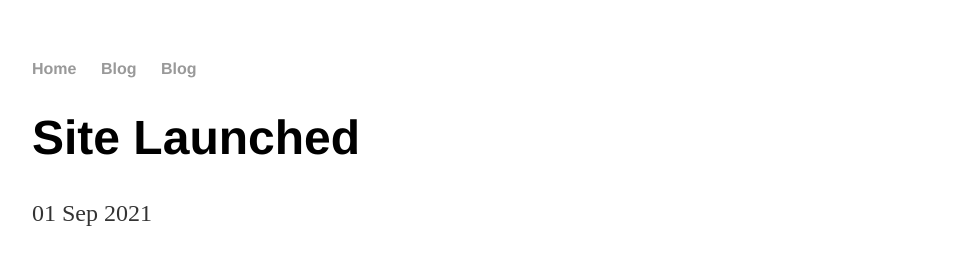
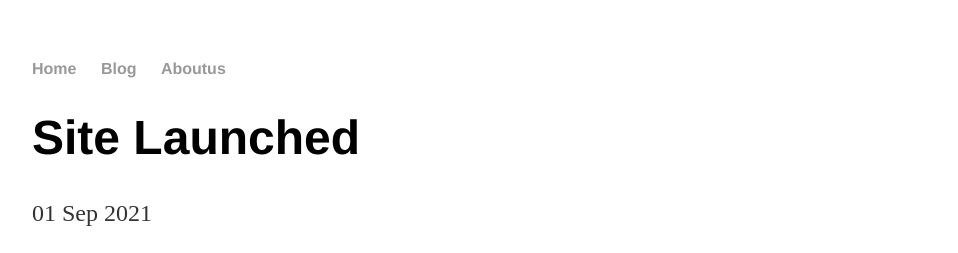
Before and after one commit to kaylaqn/kaylaqn.github.io, a Jekyll site: the page built from _posts/2021-09-01-site-launched.md, in a window 1280 px wide. Shown: the top 253 px of the page, without its empty margins (160-1118 px from the left). Built offline with Jekyll 4.4.1, drawn with Linux system fonts in a browser that asks for light colours.

Commit message:
Update default.html

```diff
--- a/_layouts/default.html
+++ b/_layouts/default.html
@@ -10,7 +10,7 @@
                   <ul>
                       <li><a href="/">Home</a></li>
                        <li><a href="/blog">Blog</a></li>
-                       <li><a href="/Aboutus">Blog</a></li>
+                       <li><a href="/Aboutus">Aboutus</a></li>
                   </ul>
             </nav>
             <div class="container">
```
